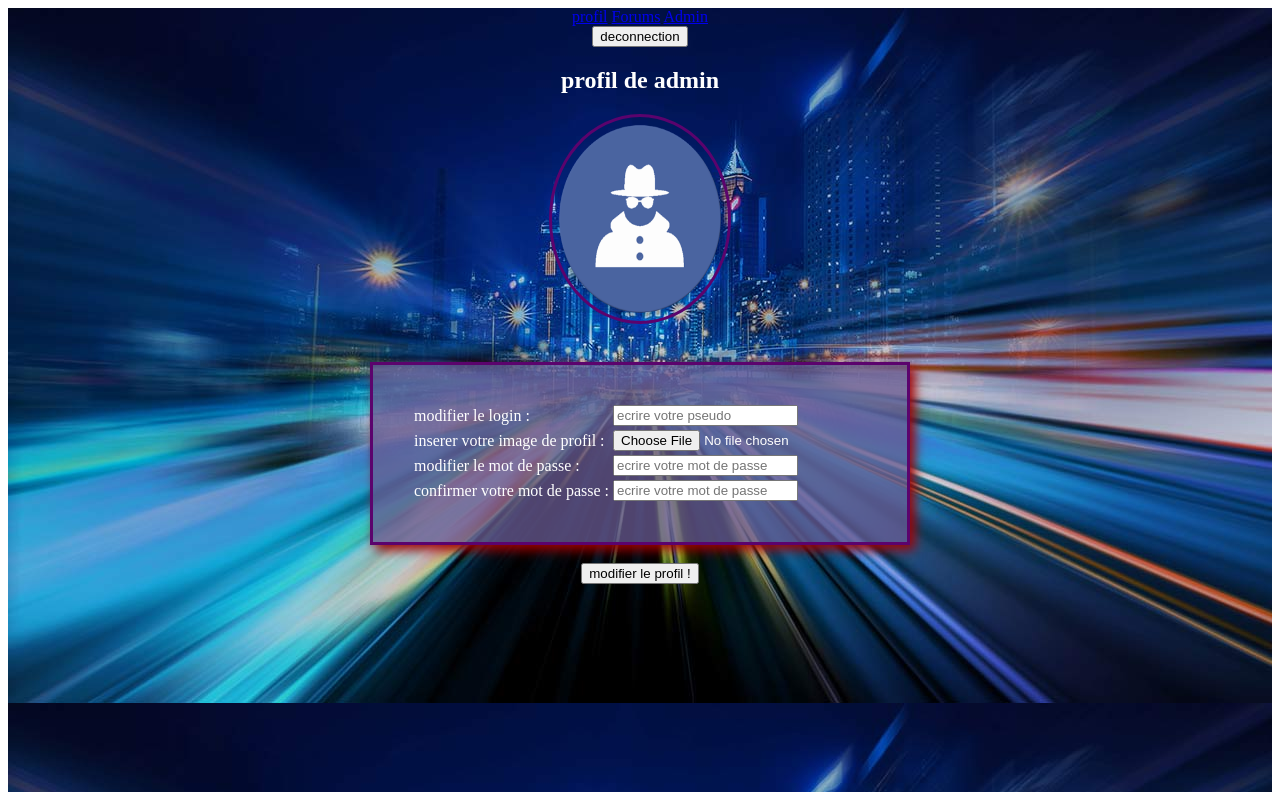
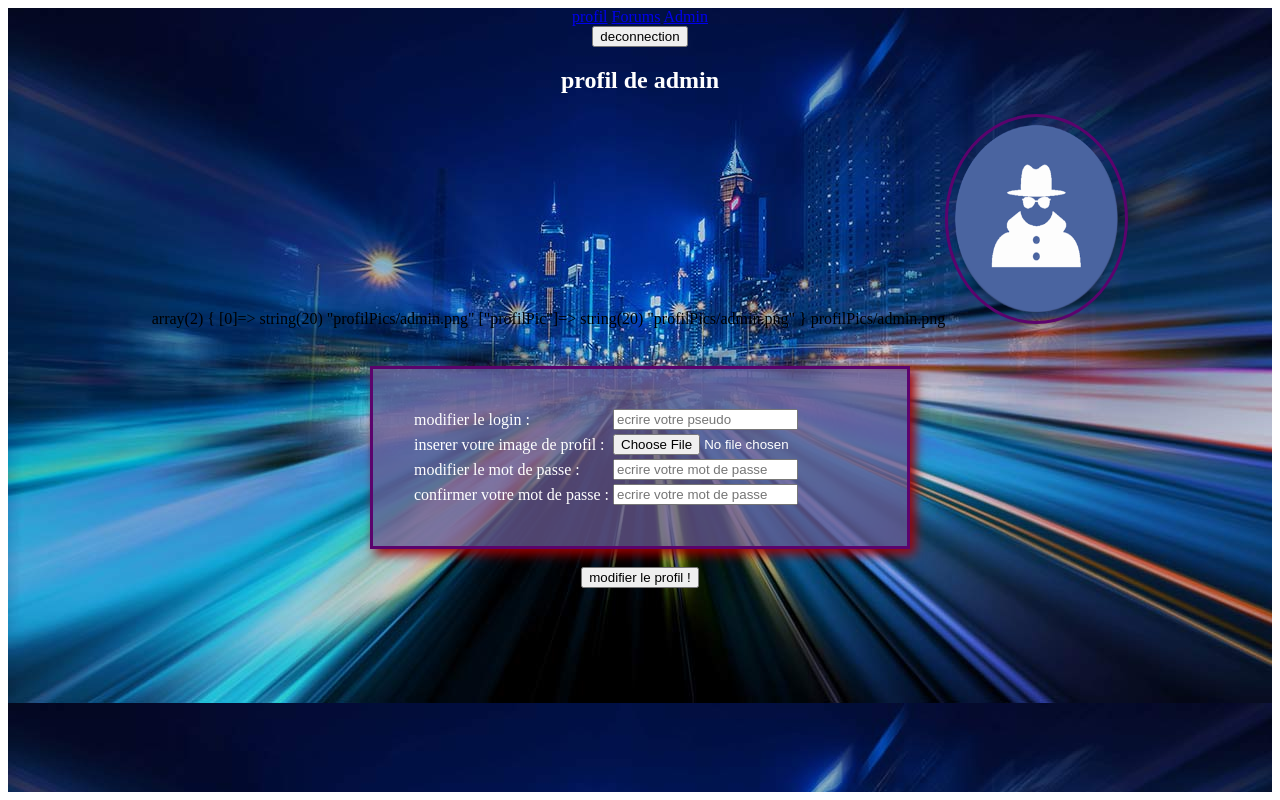
Before and after one commit to samuel-joly/Forum, a PHP site: page /profil.php in a window 1280 px wide. Run offline with PHP 8.4, Linux system fonts and the light colour scheme; a user stored in the database is signed in; data comes from the database, SQL or seed files in the repository.

Commit message:
affichage foto profil ok verif des bug a faire

```diff
--- a/profil.php
+++ b/profil.php
@@ -54,10 +54,17 @@
   $reqimg = ("SELECT profilPic FROM utilisateurs WHERE id = $id");
   $reqimgco = mysqli_query($connexion,$reqimg);
   $imgrecup = mysqli_fetch_array($reqimgco);
-
+  var_dump($imgrecup);
+  echo $imgrecup[0];
+if (!empty($imgrecup[0]))
+{
+  # code...
+?>
+<img class = "oc-img-profil" src="<?php echo $imgrecup[0] ; ?>" >
+<?php
+}
 ?>
 
-      <img class = "oc-img-profil" src="<?php echo $imgrecup[0];?>" >
 
 
 
@@ -142,7 +149,7 @@
 
                            //  $inser= mysqli_query($connexion,$requeteupdate);
 
-                           // header("location: profil.php");
+                       ;
 
                               //enregistrement de limage
                                if (isset($_FILES['image']))
@@ -162,9 +169,10 @@
                                                     if ($couenta)
                                                      {
                                                       echo "tomate";
-                                                      $requeteupdate ="UPDATE utilisateurs SET pseudo = '$login', profilPic = 'profilpics/$chemin' , mdp = '$password' WHERE id='$id'";
+                                                      $requeteupdate ="UPDATE utilisateurs SET pseudo = '$login', profilPic = '$chemin' , mdp = '$password' WHERE id='$id'";
 
-                             $inser= mysqli_query($connexion,$requeteupdate);
+                                                      $inser= mysqli_query($connexion,$requeteupdate);
+                                                           header("location: profil.php");
                                                      }
                                                      else
                                                      {
```
